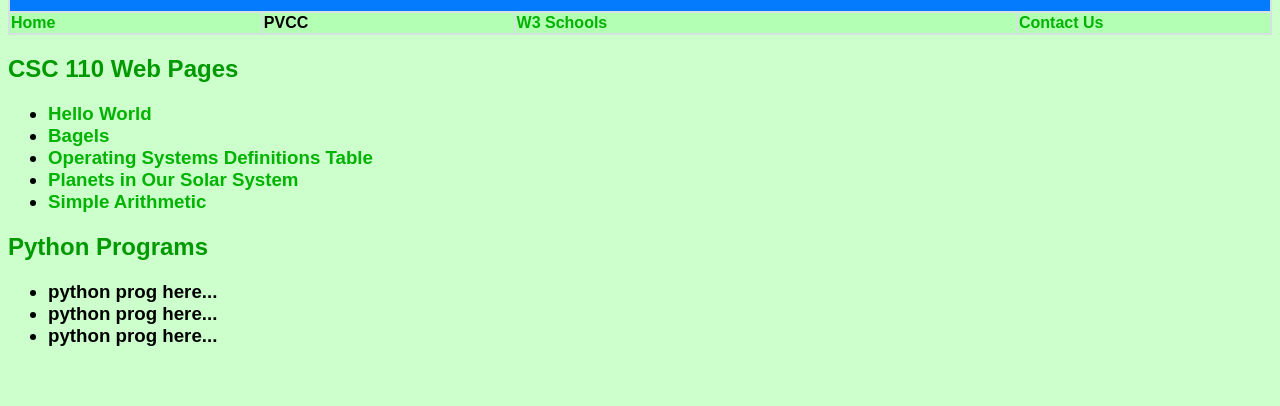
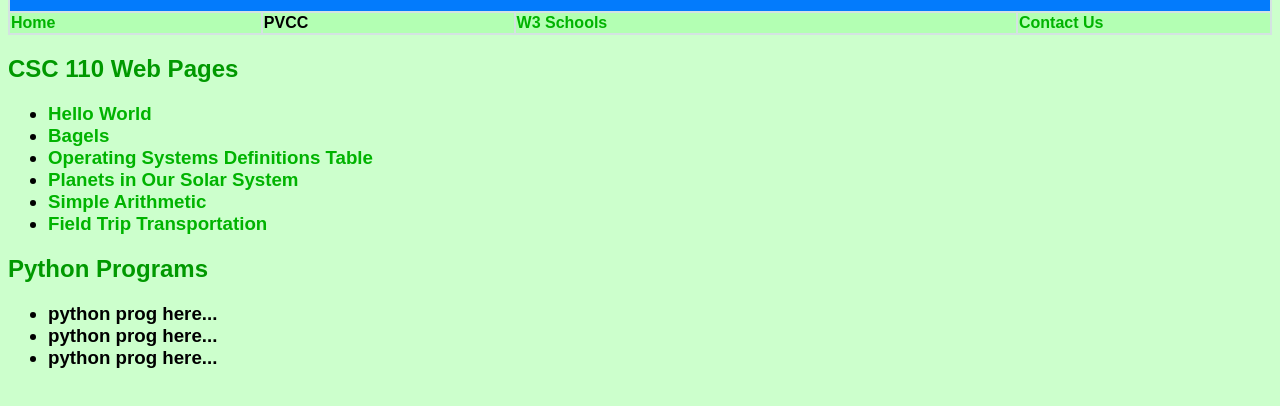
Before and after one commit to sstrack-pvcc/sstrack-pvcc.github.io, a plain HTML site: page index.html in a window 1280 px wide. Shown: the part 122-528 px from the top of the page. Drawn offline with Linux system fonts and the light colour scheme.

Commit message:
index.html

```diff
--- a/index.html
+++ b/index.html
@@ -36,6 +36,7 @@
   <li><a href="opsys.html">Operating Systems Definitions Table</a></li>
   <li><a href="planets.html">Planets in Our Solar System</a></li>
   <li><a href="arithmetric.html">Simple Arithmetic</a></li>
+  <li><a href="buses.html">Field Trip Transportation</a></li>
 </ul>
 </h3>
   <h2>Python Programs</h2>
```
